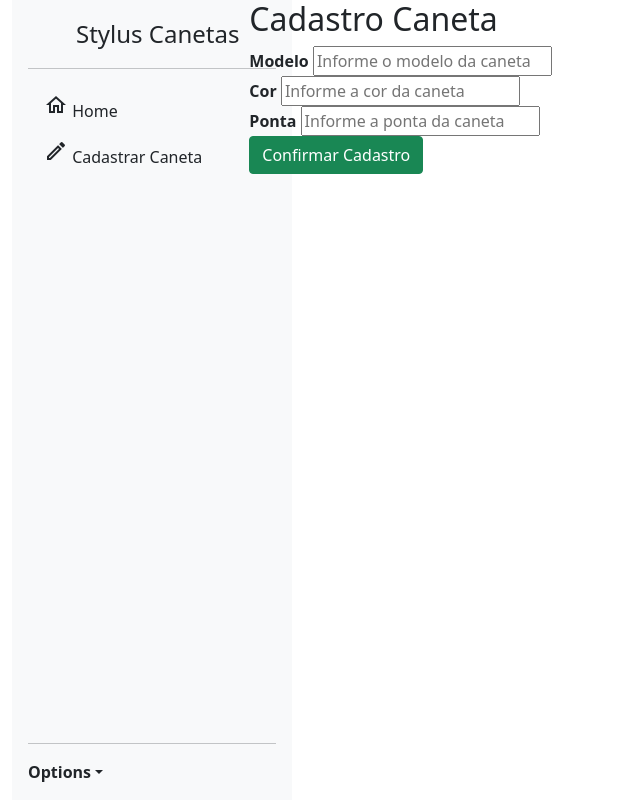
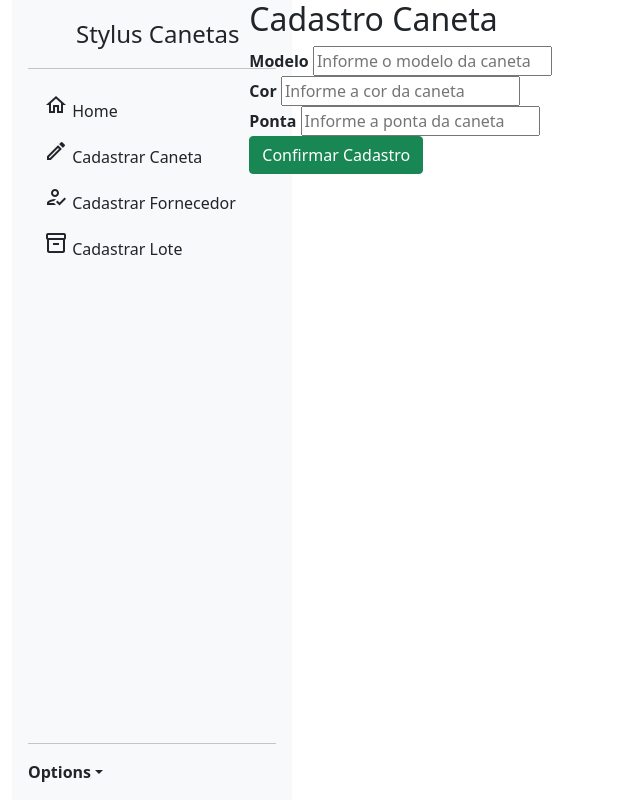
Before and after one commit to rokukawa/Oficina-de-Integracao-2, a Django app: page /cadastro/caneta in a window 1280 px wide. Shown: the whole page, without its empty margins (0-640 px from the left). Run offline with Django 4.2, Linux system fonts and the light colour scheme; the visitor is signed in with stand-in values (Sample User, id 1).

Commit message:
fix menu #6

```diff
--- a/templates/partials/_menu.html
+++ b/templates/partials/_menu.html
@@ -9,12 +9,26 @@
             <ul class="nav nav-pills flex-column mb-auto">
                 <li class="nav-item">
                     <a href="{% url 'dashboard' %}" class="nav-link link-dark" aria-current="page">
-                        <span class="material-icons-outlined"> home </span> Home
+                        <span class="material-icons-outlined"> home </span>
+                        Home
                     </a>
                 </li>
                 <li class="nav-item">
                     <a href="{% url 'cadastro_caneta' %}" class="nav-link link-dark">
-                        <span class="material-icons-outlined"> edit </span> Cadastrar Caneta
+                        <span class="material-icons-outlined"> edit </span>
+                        Cadastrar Caneta
+                    </a>
+                </li>
+                <li class="nav-item">
+                    <a href="{% url 'cadastro_fornecedor' %}" class="nav-link link-dark">
+                        <span class="material-icons-outlined"> how_to_reg </span>
+                        Cadastrar Fornecedor
+                    </a>
+                </li>
+                <li class="nav-item">
+                    <a href="{% url 'cadastro_lote' %}" class="nav-link link-dark">
+                        <span class="material-icons-outlined"> inventory_2 </span>
+                        Cadastrar Lote
                     </a>
                 </li>
             </ul>
@@ -29,4 +43,5 @@
             </div>
         </div>
     </div>
-{% else %} {% endif %}
+{% else %}
+{% endif %}
```
Lines whose indentation alone changed are shown as unchanged.
